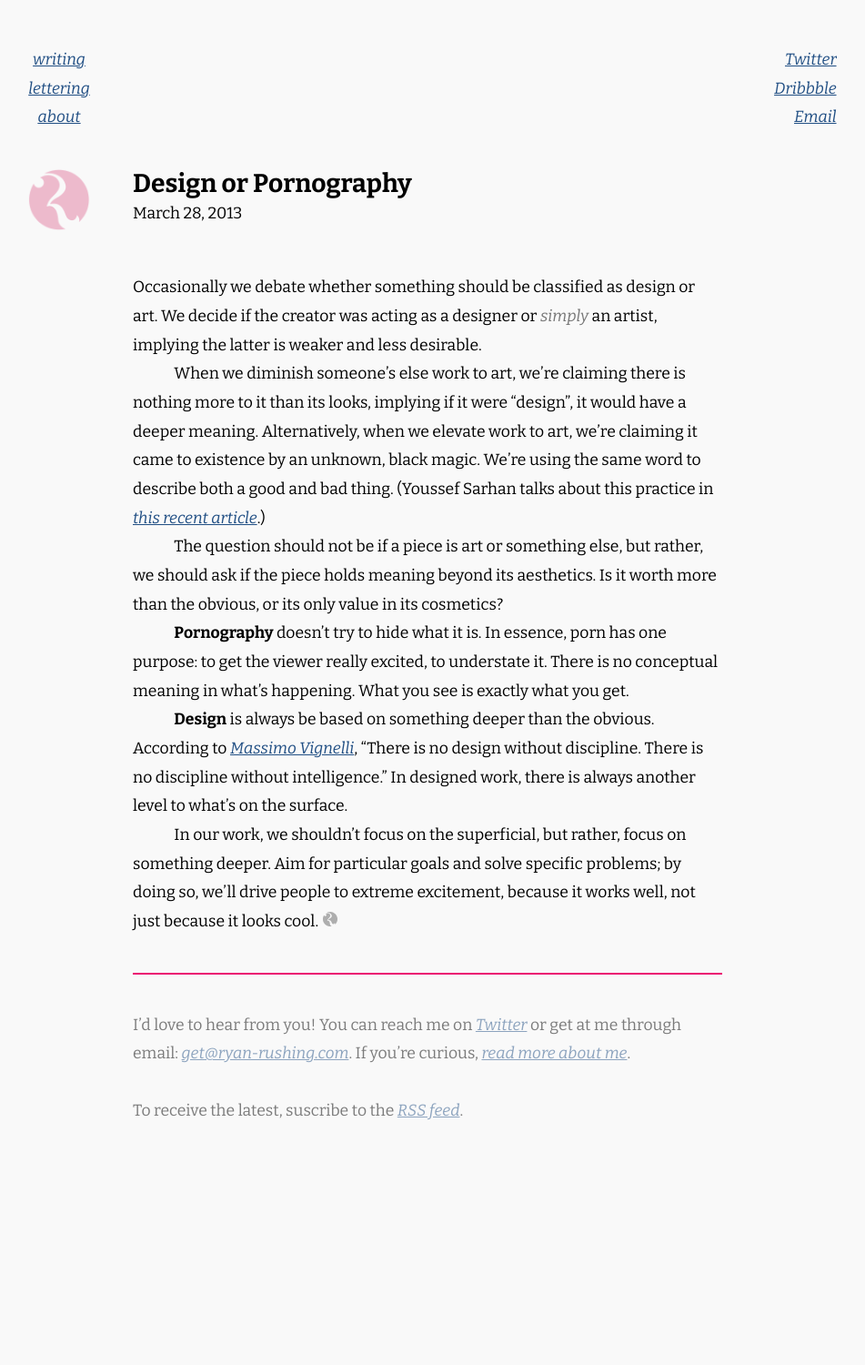
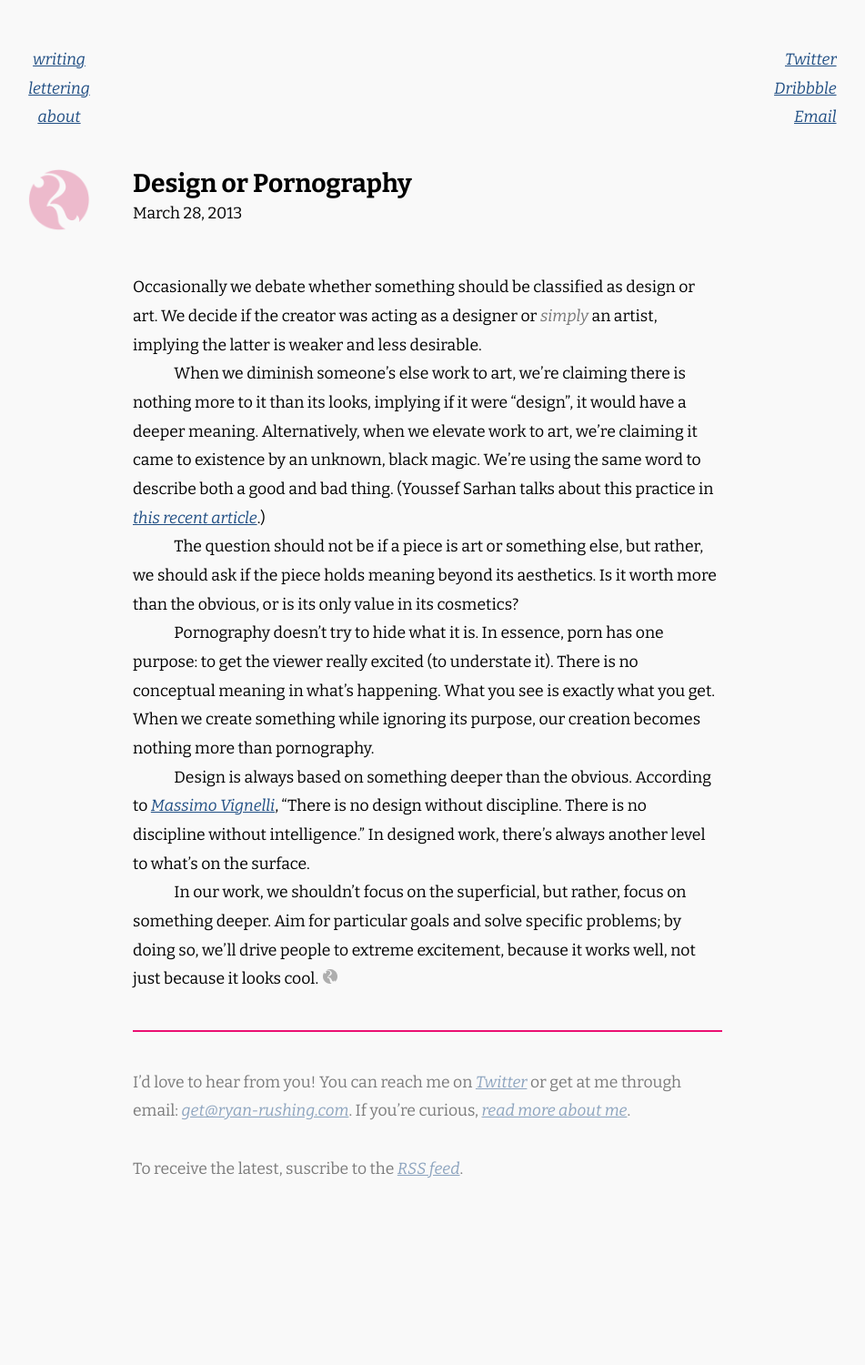
Before and after one commit to WriteEditor/ryan-rushing, a Jekyll site: the page built from _posts/writing/2013-03-28-design-or-pornography.md, in a window 1280 px wide. Shown: the whole page at 91% size, without its empty margins (170-1121 px from the left). Built offline with Jekyll 4.4.1, drawn with Linux system fonts in a browser that asks for light colours; before the commit the page ends 1437 px from its top, so only the background shows below that.

Commit message:
new post, some css changes

```diff
--- a/_config.yml
+++ b/_config.yml
@@ -4,4 +4,4 @@ permalink:  /writing/:year/:month/:day/:title
 baseurl:    /
 name: Ryan Rushing, designer
 description: Ryan is a designer living in the Dallas-area. Sometimes he writes.
-url: http://ryan-rushing.comls
+url: http://localhost:4000/
--- a/_layouts/global.html
+++ b/_layouts/global.html
@@ -49,6 +49,15 @@
 			{% if site.url == 'http://localhost:4000' %}
 				<h6 style="position:fixed; width: 100%; text-align: center; font-weight: 400; font-size: 14px; opacity: .5; background: #efefef;">site url: localhost:4000</h6>
 			{% endif %}
+
+{%comment%}
+	<div id="big-photo-stop">
+		{% if page.header %}
+		<img id="big-photo" src="{{ site.url }}img/in-writings/{{page.header}}" >
+		{% endif %}
+	</div>
+{%endcomment%}
+
 
 			<div class="wrapper">
 				<header>
--- a/_posts/writing/2013-03-28-design-or-pornography.md
+++ b/_posts/writing/2013-03-28-design-or-pornography.md
@@ -8,10 +8,10 @@ Occasionally we debate whether something should be classified as design or art.
 
 When we diminish someone's else work to art, we're claiming there is nothing more to it than its looks, implying if it were "design", it would have a deeper meaning. Alternatively, when we elevate work to art, we're claiming it came to existence by an unknown, black magic. We're using the same word to describe both a good and bad thing. (Youssef Sarhan talks about this practice in [this recent article](http://sefsar.com/terrible-copywriting-on-applecom).)
 
-The question should not be if a piece is art or something else, but rather, we should ask if the piece holds meaning beyond its aesthetics. Is it worth more than the obvious, or its only value in its cosmetics?
+The question should not be if a piece is art or something else, but rather, we should ask if the piece holds meaning beyond its aesthetics. Is it worth more than the obvious, or is its only value in its cosmetics?
 
-__Pornography__ doesn't try to hide what it is. In essence, porn has one purpose: to get the viewer really excited, to understate it. There is no conceptual meaning in what's happening. What you see is exactly what you get.
+Pornography doesn't try to hide what it is. In essence, porn has one purpose: to get the viewer really excited (to understate it). There is no conceptual meaning in what's happening. What you see is exactly what you get. When we create something while ignoring its purpose, our creation becomes nothing more than pornography.
 
-__Design__ is always be based on something deeper than the obvious. According to [Massimo Vignelli](http://en.wikipedia.org/wiki/Massimo_Vignelli), "There is no design without discipline. There is no discipline without intelligence." In designed work, there is always another level to what's on the surface.
+Design is always based on something deeper than the obvious. According to [Massimo Vignelli](http://en.wikipedia.org/wiki/Massimo_Vignelli), "There is no design without discipline. There is no discipline without intelligence." In designed work, there's always another level to what's on the surface.
 
 In our work, we shouldn't focus on the superficial, but rather, focus on something deeper. Aim for particular goals and solve specific problems; by doing so, we'll drive people to extreme excitement, because it works well, not just because it looks cool.
--- a/css/global.css
+++ b/css/global.css
@@ -2,7 +2,7 @@
 
 *           { box-sizing: border-box; -webkit-box-sizing: border-box; -moz-box-sizing: border-box;}
 body		{ line-height: 1.8; font-size: 110%;}
-.wrapper    { width: 80%; margin: 0 auto; max-width: 900px; overflow: hidden;}
+.wrapper    { width: 80%; margin: 0 auto; max-width: 900px; overflow: hidden; position: relative; z-index: 1;}
 
 header          { width: 100%; float: left; clear: both; margin: 50px 0 0 0;}
 #contact-info   { text-align: right; list-style: none;}
--- a/css/v5.css
+++ b/css/v5.css
@@ -1,6 +1,9 @@
 /*--- STYLE ALL THE THINGS --*/
 
-body        { background: #f9f9f9; font-family: 'Bitter';}
+body        { background: #f9f9f9; font-family: 'Bitter'; position: relative;}
+#big-photo-stop { max-height: 200px; overflow: hidden;position: absolute; top: 0; left: 0; width: 100%; }
+#big-photo img { position: absolute; z-index: 0; }
+#big-photo-stop header { position: relative; z-index: 1;}
 
 #face       { margin: 20px 0;}
 
```
Also changed, not shown: _posts/writing/2013-03-26-walking-with-closed-eyes.md (+1 -1 lines). Lines whose indentation alone changed are shown as unchanged.
